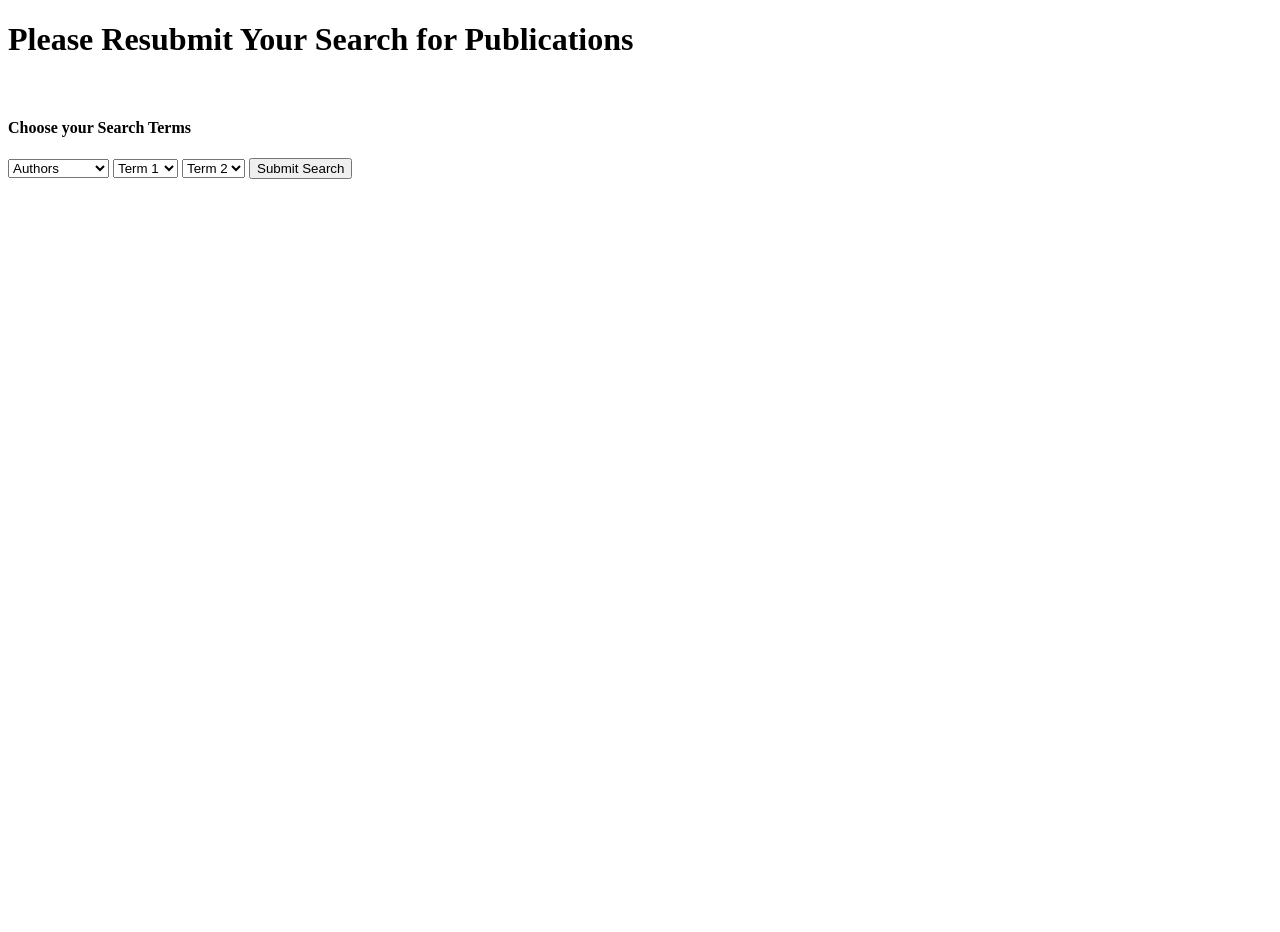
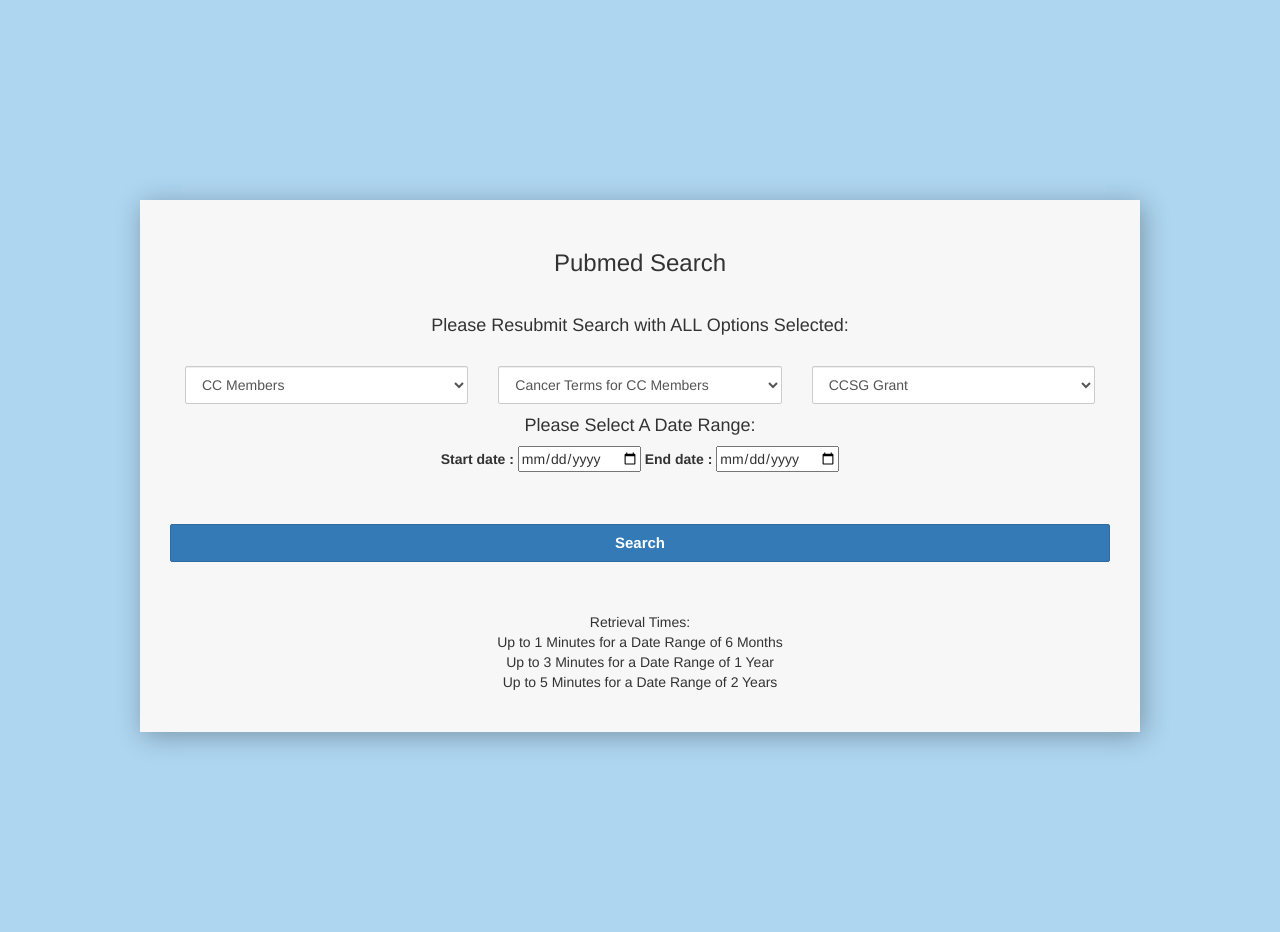
Before and after one commit to dhatchi711/jaxPublicationClassifier, a Flask app: template templates/resubmit.html in a window 1280 px wide. Before the commit the page ends 179 px from the top, so only its background shows below. Run offline with Flask 2, Linux system fonts and the light colour scheme; the template is opened without the code that fills it, so the values that code supplies are empty; some libraries are stand-ins or nearby versions.

Commit message:
added feature 6 - selects default search and date ranges

```diff
--- a/app.py
+++ b/app.py
@@ -17,6 +17,9 @@ app.secret_key = 'secret'
 def search_select():
     return render_template('index.html')
 
+@app.route('/retry')
+def search_retry():
+    return render_template('resubmit.html')
 
 @app.route('/result', methods=['POST'])
 def result():
@@ -26,7 +29,7 @@ def result():
     terms = request.form.get("terms")
     ccsg = request.form.get("ccsg")
     if not start or not end or not authors or not terms or not ccsg:
-        return redirect(url_for('search_select'))
+        return redirect(url_for('search_retry'))
     df = pubmed_search.main(start, end)
     dfName = start + "TO" + end + ".xlsx"
     df.to_excel('/Users/kgovid/PycharmProjects/jaxPublicationClassifier1/' + dfName)
--- a/templates/resubmit.html
+++ b/templates/resubmit.html
@@ -1,29 +1,99 @@
 <!DOCTYPE html>
-<html lang="en">
+<html lang="en" xmlns="http://www.w3.org/1999/html">
 <head>
-    <meta charset="UTF-8">
-    <title>Publication Search</title>
+<meta charset="utf-8">
+<meta http-equiv="X-UA-Compatible" content="IE=edge">
+<meta name="viewport" content="width=device-width, initial-scale=1">
+<title>PubMed Search</title>
+<link rel="stylesheet" href="https://maxcdn.bootstrapcdn.com/bootstrap/3.3.7/css/bootstrap.min.css">
+    <script src="https://cdnjs.cloudflare.com/ajax/libs/bootstrap-datetimepicker/4.17.47/css/bootstrap-datetimepicker.min.css"></script>
+    <script src="https://ajax.googleapis.com/ajax/libs/jquery/3.4.1/jquery.min.js"></script>
+    <script src="https://maxcdn.bootstrapcdn.com/bootstrap/3.3.7/js/bootstrap.min.js"></script>
+    <script type="text/javascript" src="https://code.jquery.com/jquery-1.11.3.min.js"></script>
+    <script type="text/javascript" src="https://cdnjs.cloudflare.com/ajax/libs/bootstrap-datepicker/1.4.1/js/bootstrap-datepicker.min.js"></script>
+    <link rel="stylesheet" href="https://cdnjs.cloudflare.com/ajax/libs/bootstrap-datepicker/1.4.1/css/bootstrap-datepicker3.css"/>
+
+<style>
+	.login-form {
+		width: 1000px;
+    	margin: 200px auto;
+    	text-align: center;
+	}
+	.date-range {
+	    align: center
+	    width: 1000px
+	    margin: 250px auto
+	    padding: 20px
+	}
+    .login-form form {
+    	margin-bottom: 15px;
+        background: #f7f7f7;
+        box-shadow: 3px 4px 25px rgba(0, 0, 0, 0.3);
+        padding: 30px;
+    }
+    .form-control, .btn {
+        min-height: 38px;
+        border-radius: 2px;
+    }
+    .btn {
+        font-size: 15px;
+        font-weight: bold;
+        margin: 50px auto;
+        margin-left: 500px auto;
+    }
+    .select {
+    text-align: center;
+}
+
+</style>
 </head>
-<body>
-    <h1>Please Resubmit Your Search for Publications</h1>
+<body style="background-color: #AED6F1;">
+
+<div class="login-form">
+    <form action="/result" method="post">
+        <h3 class="text-center">Pubmed Search</h3>
         <br>
-    <form action="/search" method="post">
-        <h4>Choose your Search Terms</h4>
-        <select name="author">
-            <option disabled selected value="">Authors</option>
-            <option value="CC Members">CC Members</option>
-        </select>
-        <select name="term">
-            <option disabled selected value="">Term 1</option>
-            <option value="Cancer">Cancer</option>
-        </select>
-        <select name="ccsg">
-            <option disabled selected value="">Term 2</option>
-            <option value="ccsg">CCSG</option>
-        </select>
-        <input type="Submit" value="Submit Search">
+        <h4>Please Resubmit Search with ALL Options Selected:</h4>
+        <br>
+        <div class="text=center">
+        <div class="col-lg-4 col-md-3 col-sm-12 p-0">
+            <select name="authors" class="form-control" id="authors">
+                <option selected>CC Members</option>
+            </select>
+        </div>
+        </div>
+        <div class="col-lg-4 col-md-3 col-sm-12 p-0">
+            <select name="terms" class="form-control" id="terms">
+                <option selected>Cancer Terms for CC Members</option>
+            </select>
+        </div>
+        <div class="col-lg-4 col-md-3 col-sm-12 p-0">
+            <select name="ccsg" class="form-control" id="grantsupport">
+                <option selected>CCSG Grant</option>
+          </select>
+        </div>
+        <br>
+        <br>
+        <div class="text-center">
+            <h4 for="authors">Please Select A Date Range:</h4>
+        <label for="start">Start date :</label>
+        <input type="date" id="start" name="start-date">
+        <label for="start">End date :</label>
+        <input type="date" id="end" name="end-date">
+        </div>
+        <div class="form-group">
+            <button type="submit" class="btn btn-primary btn-block">Search</button>
+        </div>
+        <p>
+            Retrieval Times:
+            <br>
+            Up to 1 Minutes for a Date Range of 6 Months
+                        <br>
+            Up to 3 Minutes for a Date Range of 1 Year
+                        <br>
+            Up to 5 Minutes for a Date Range of 2 Years
+        </p>
     </form>
-
-
+</div>
 </body>
 </html>
```
Also changed, not shown: pubmed_fetch.py (+1 -7 lines), templates/index.html (+3 -6 lines).
